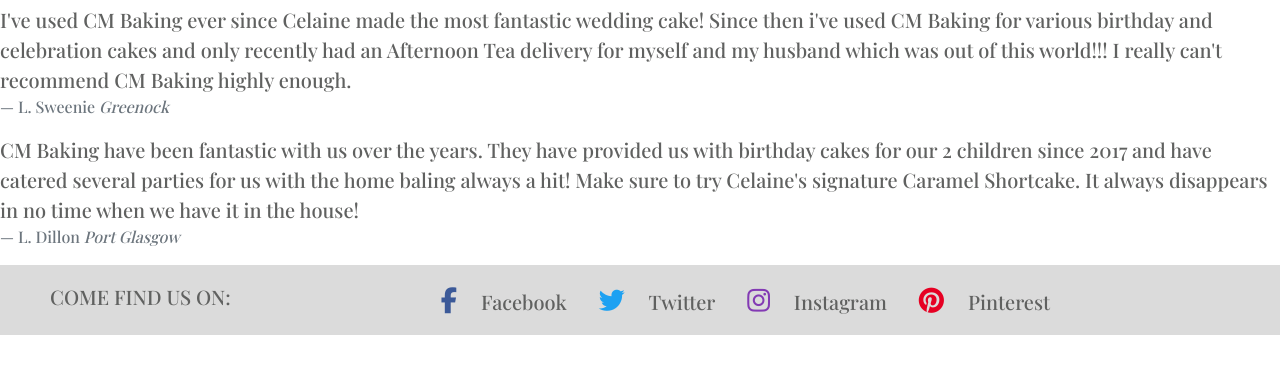
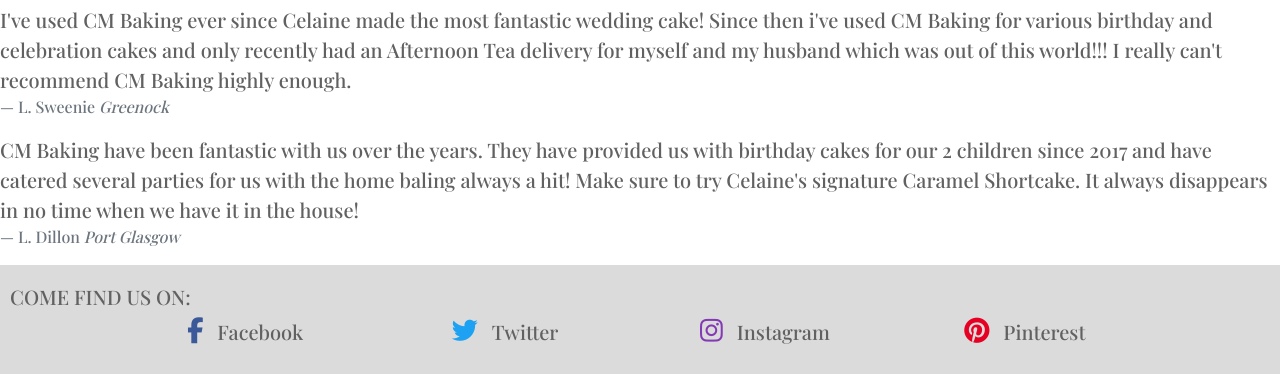
Before and after one commit to Code-Institute-Submissions/dmallon1983-MS1-Project_AugResub, a plain HTML site: page index.html in a window 1280 px wide. Shown: the part 1298-1677 px from the top of the page. Drawn offline with nearby package versions, Linux system fonts and the light colour scheme; a web font is replaced by a local one.

Commit message:
Further work on CSS styling of footer

```diff
--- a/assets/css/style.css
+++ b/assets/css/style.css
@@ -80,7 +80,6 @@ body {
 #about-us-backgound {
     height: 100%;
     width: 100%;
-    /* background-image: url('../images/cake-bg-image.jpg'); */
     background-image: url('../images/cake-bg-image2.jpg');
     background-size: cover;
 }
@@ -125,37 +124,52 @@ body {
 /* ---------------------------------------Footer */
 
 .footer-area {
-    height: 70px;
     background-color: rgba(211, 211, 211, 0.8);
     padding: 10px 0;
-    margin-bottom: 0;
+    margin: 0;
 }
 
 .where-to-find-us {
     text-transform: uppercase;
     color: inherit;
+    width: 100%;
     float: left;
-    padding: 10px 0 0 50px;
+    padding: 10px 0 0 10px;
 }
 
 .social-links {
-    /* height: 20%; */
     text-align: center;
-    padding-top: 12px;
+    padding-top: 20px;
+}
 
+.social-area li {
+    width: 20%;
+    padding: 0;
+    margin: 0;
 }
 
 .social-links li a i {
-    height: 75px;
+    height: 30px;
     color: #606160;
     font-size: 26px;
     font-family: 'Noto Serif', sans-serif;
+    text-align: center;
 }
 
 .social-links li a span {
     color: #606160;
     font-size: 20px;
-    padding: 0 20px 0 20px;
+    padding: 0 10px 0 10px;
+    text-align: center;
+}
+
+.social-item {
+    margin: 0;
+    padding: 0;
+}
+
+.list-inline-item:not(:last-child) {
+    margin: 0;
 }
 
 #facebook i {
@@ -181,6 +195,12 @@ body {
 
 /* ---------------------------------------Media Queries */
 
+@media screen and (max-width: 992px ) {
+    .social-area li {
+        width: 20%;
+    }
+}
+
 @media screen and (max-width: 768px ) {
     #about-us-text {
         color: black;
@@ -190,6 +210,22 @@ body {
     .about-us-area {
         width: 80%;
         float: none;
-        margin: 0 10% 0 10%;
+        margin: 20% 10% 0 10%;
+    }
+
+    .social-area li {
+        width: 45%;
+}
+
+@media screen and (max-width: 576px ) {
+    .social-area li {
+        width: 60%;
+        text-align: left;
+    }
+
+    .about-us-area {
+        width: 80%;
+        float: none;
+        margin: 20% 10% 0 10%;
     }
 }
--- a/index.html
+++ b/index.html
@@ -103,26 +103,26 @@
         <div class="social-links">
             <div class="row">
                 <div class="col">
-                    <ul class="list-inline">
-                        <li class="list-inline-item" id="facebook">
+                    <ul class="list-inline social-area">
+                        <li class="col-6 col-sm-3 list-inline-item" id="facebook">
                             <a target="_blank" href="#">
                                 <i class="fa fa-facebook" aria-hidden="true"></i>
                                 <span>Facebook</span>
                             </a>
                         </li>
-                        <li class="list-inline-item" id="twitter">
+                        <li class="col-6 col-sm-3 list-inline-item" id="twitter">
                             <a target="_blank" href="#">
                                 <i class="fa fa-twitter" aria-hidden="true"></i>
                                 <span>Twitter</span>
                             </a>
                         </li>
-                        <li class="list-inline-item" id="instagram">
+                        <li class="col-6 col-sm-3 list-inline-item" id="instagram">
                             <a target="_blank" href="#">
                                 <i class="fa fa-instagram" aria-hidden="true"></i>
                                 <span>Instagram</span>
                             </a>
                         </li>
-                        <li class="list-inline-item" id="pinterest">
+                        <li class="col-6 col-sm-3 list-inline-item social-item" id="pinterest">
                             <a target="_blank" href="#">
                                 <i class="fa fa-pinterest" aria-hidden="true"></i>
                                 <span>Pinterest</span>
```
